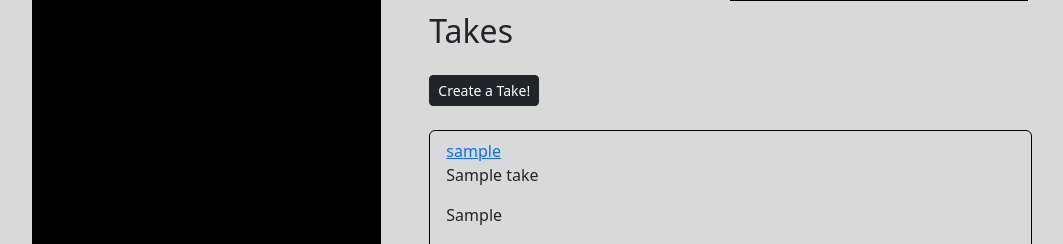
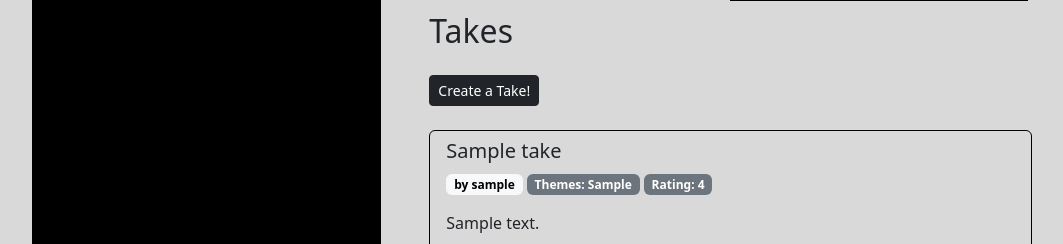
Before and after one commit to DavidTheCarey/moviement, a Django app: page /movies/1/ in a window 1280 px wide. Shown: the part 488-732 px from the top of the page, without its empty margins (84-1147 px from the left). Run offline with Django 4.2, Linux system fonts and the light colour scheme; tables that the repository leaves empty hold one stand-in row (values such as "Sample post").

Commit message:
minor styling improvements

```diff
--- a/moviement/main_app/static/css/style.css
+++ b/moviement/main_app/static/css/style.css
@@ -8,7 +8,7 @@ body {
     margin: 0 auto;
 }
 
-.fav-link {
+.fav-link, .take-item {
     text-decoration: none;
 }
 
@@ -93,6 +93,7 @@ nav {
 .clapboard {
     height: fit-content;
     width: 100%;
+    min-width: 420px;
     border: 3px solid black;
 }
 
--- a/moviement/main_app/templates/movies/detail.html
+++ b/moviement/main_app/templates/movies/detail.html
@@ -41,10 +41,10 @@
 <ul class="list-group">
 {% for take in movie.take_set.all %}
 <li class="list-group-item border-black">
-    <a href="{% url 'user_profile' take.user_id %}">{{ take.user.username }}</a>
-    <p>{{ take.title }}</p>
-    <p>{{ take.themes }}</p>
-    <p>{{ take.rating }}</p>
+    <h5>{{ take.title }}</h5>
+    <a href="{% url 'user_profile' take.user_id %}" class="take-item"><span class="badge text-bg-light">by {{ take.user.username }}</span></a>
+    <p class="badge text-bg-secondary">Themes: {{ take.themes }}</p>
+    <p class="badge text-bg-secondary">Rating: {{ take.rating }}</p>
     <p>{{ take.description }}</p>
     {% for shot in take.shot_set.all %}
     <img class="shot_picture" src="{{shot.url}}">
```
